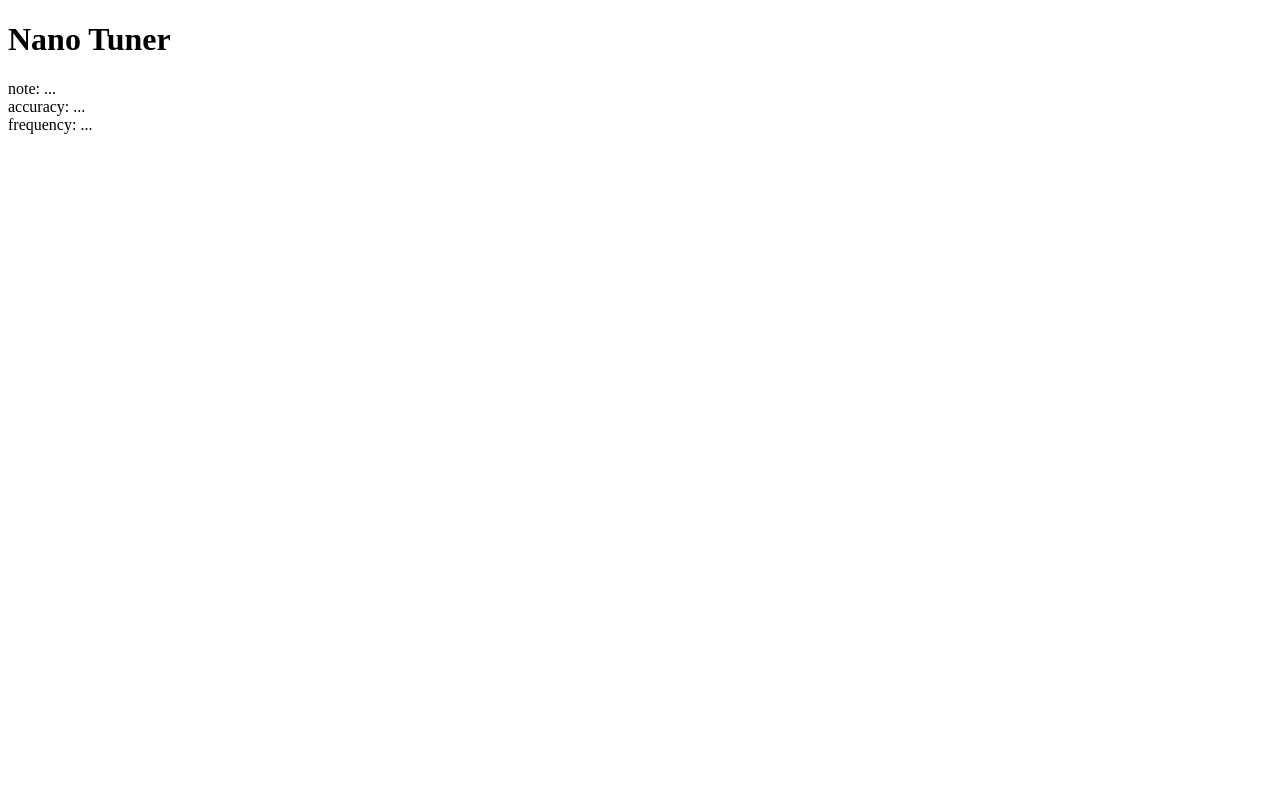
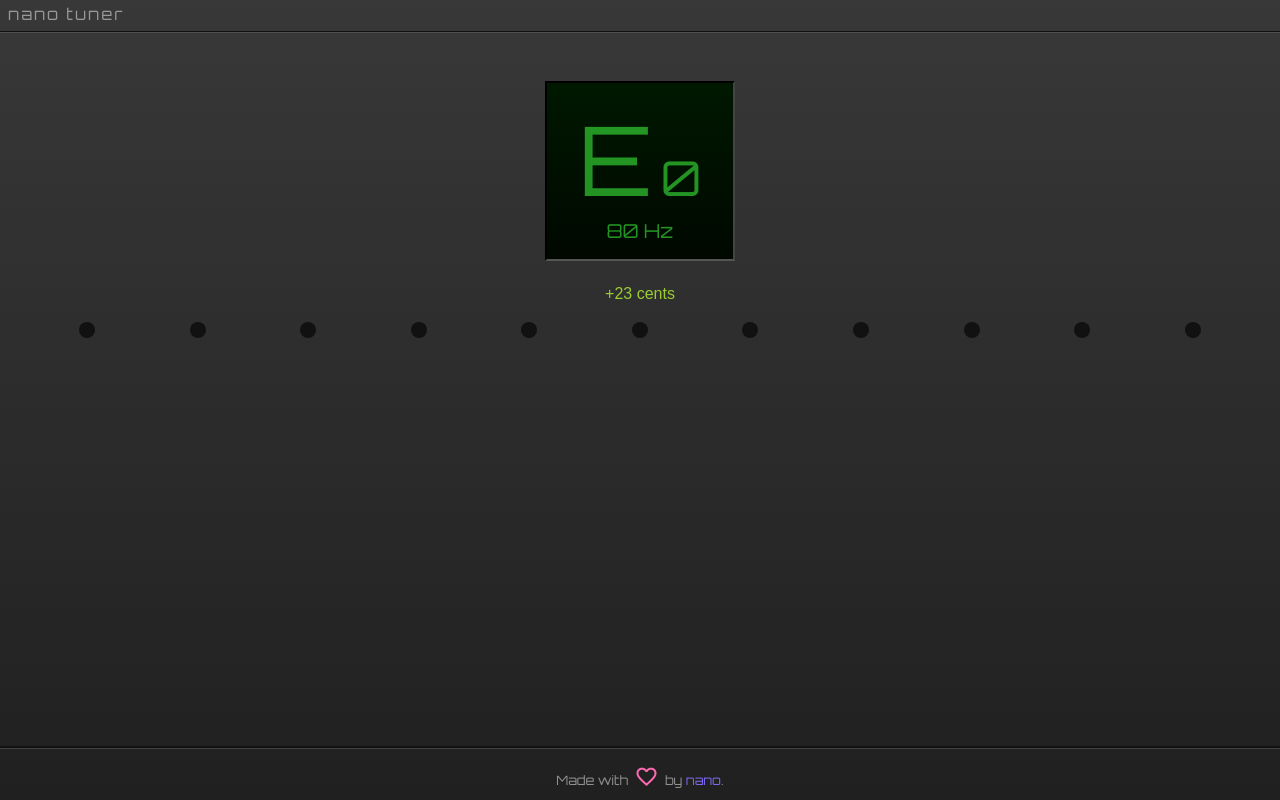
Before and after one commit to mec-nyan/nano-tuner, a React (Vite) app: page / in a window 1280 px wide. Built offline with nearby package versions, Linux system fonts and the light colour scheme; no server answers.

Commit message:
Add basic styles.

```diff
--- a/index.html
+++ b/index.html
@@ -1,13 +1,18 @@
 <!doctype html>
 <html lang="en">
+
 <head>
   <meta charset="UTF-8" />
   <link rel="icon" type="image/svg+xml" href="/favicon.svg" />
+  <link rel="stylesheet"
+    href="https://fonts.googleapis.com/css2?family=Material+Symbols+Outlined:opsz,wght,FILL,GRAD@20..48,100..700,0..1,-50..200&icon_names=favorite" />
   <meta name="viewport" content="width=device-width, initial-scale=1.0" />
   <title>nano-tuner</title>
 </head>
+
 <body>
   <div id="root"></div>
   <script type="module" src="/src/main.tsx"></script>
 </body>
+
 </html>
--- a/src/App.tsx
+++ b/src/App.tsx
@@ -3,10 +3,18 @@ import { Tuner } from './components/Tuner'
 
 function App() {
   return (
-    <>
-      <h1>Nano Tuner</h1>
-      <Tuner />
-    </>
+    <div className='home'>
+      <h1 className='app-name'>nano tuner</h1>
+      <div className='main-container'>
+        <Tuner />
+        <footer>
+          <p>
+            Made with <span
+              className='material-symbols-outlined love'>favorite</span> by <span
+              className='author'>nano</span>.</p>
+        </footer>
+      </div>
+    </div>
   )
 }
 
--- /dev/null
+++ b/src/components/Tuner.css
@@ -0,0 +1,80 @@
+.tuner {
+  width: 100%;
+  height: 100%;
+  border-bottom: 2px solid #111;
+  /* border: 1px solid red; */
+}
+
+.top {
+  width: 100%;
+  display: flex;
+  flex-direction: row;
+  justify-content: space-around;
+  box-sizing: border-box;
+  padding: 3rem 0 1.5rem;
+}
+
+.display {
+  /* height: 9rem; */
+  /* width: 9rem; */
+  height: fit-content;
+  width: fit-content;
+  display: flex;
+  flex-direction: column;
+  justify-content: center;
+  align-items: center;
+  padding: 1rem 2rem;
+  /* background-color: black; */
+  background-image: linear-gradient(to bottom, #001800, #000800);
+  /* TODO: Change colour as we get closer to the note.
+  Reserve "green" to the note in tune. */
+  color: limegreen;
+  border: 2px solid #000;
+  border-bottom-color: #555;
+  border-right-color: #444;
+  /* border-radius: 4px; */
+}
+
+.note-name {
+  font-size: 6rem;
+  opacity: 0.7;
+}
+
+.note-index {
+  font-size: 3rem;
+  opacity: 0.7;
+  padding-left: 8px;
+}
+
+.note-frequency {
+  font-size: 1.2rem;
+  opacity: 0.7;
+}
+
+.cents {
+  width: 100%;
+  font-family: sans-serif;
+  color: yellowgreen;
+  margin-bottom: 1.2rem;
+  /* height: 1rem; */
+  display: flex;
+  justify-content: center;
+  /* border: 1px solid red; */
+}
+
+.accuracy {
+  width: 100%;
+  height: 16px;
+  display: flex;
+  align-items: center;
+  justify-content: space-around;
+  padding: 0 2rem;
+  /* border: 1px solid red; */
+}
+
+.accuracy .bar {
+  height: 100%;
+  width: 16px;
+  background-color: #111;
+  border-radius: 8px;
+}
--- a/src/components/Tuner.tsx
+++ b/src/components/Tuner.tsx
@@ -1,34 +1,70 @@
 import { frequencyToNote } from "../audio/frequencyToNote";
 import { usePitchDetector } from "../hooks/usePitchDetector";
+
+import './Tuner.css'
 
 export function Tuner() {
   const { frequency, error } = usePitchDetector()
 
+  // TODO: Display errors gracefully.
   if (error) {
     return <div className='error-message'>{error}</div>
   }
 
+
   if (frequency === null) {
     return (
-      <div className='note-info'>
-        <div className='note'>note: ...</div>
-        <div className='cents'>accuracy: ...</div>
-        <div className='frequency'>frequency: ...</div>
+      <div className='tuner'>
+        <div className='top'>
+          <div className='display'>
+            <div className='note'>
+              <span className='note-name'>E</span>
+              <span className='note-index'>0</span>
+            </div>
+            <div className='note-frequency'>80 Hz</div>
+          </div>
+        </div>
+        <AccuracyBar />
       </div>
     )
   }
 
   const noteInfo = frequencyToNote(frequency)
 
+    return (
+      <div className='tuner'>
+        <div className='top'>
+          <div className='display'>
+            <div className='note'>
+              {/* TOOD: Separate note index from note name. */}
+              <span className='note-name'>{noteInfo.note}</span>
+              <span className='note-index'></span>
+            </div>
+            <div className='note-frequency'>{Math.floor(noteInfo.frequency)} Hz</div>
+          </div>
+        </div>
+        <AccuracyBar />
+      </div>
+    )
+}
+
+// TODO: Pass cents as props.
+function AccuracyBar() {
+  let bars = []
+  const numBars = 11
+  for (let i = 0; i < numBars; i++) {
+    bars.push(
+      <div className='bar'></div>
+    )
+  }
   return (
-    <div className='note-info'>
-      <div className='note'>note: {noteInfo.note}</div>
-      <div className='cents'>accuracy: {noteInfo.cents > 0 && '+'}{noteInfo.cents} cents</div>
-      <div className='frequency'>frequency: {Math.floor(noteInfo.frequency)}</div>
-      {
-      noteInfo.isInTune &&
-      <div className='in-tune'>Ferpect!</div>
-      }
-    </div>
+    <>
+      <div className='cents'>
+        +23 cents
+      </div>
+      <div className='accuracy'>
+        {bars}
+      </div>
+    </>
   )
 }
--- a/src/index.css
+++ b/src/index.css
@@ -0,0 +1,64 @@
+@import url('https://fonts.googleapis.com/css2?family=Orbitron:wght@400..900&display=swap');
+
+* {
+  padding: 0;
+  margin: 0;
+  box-sizing: border-box;
+  font-family: 'Orbitron', sans-serif;
+}
+
+:root {
+  --app-name-height: 32px;
+}
+
+.home {
+  width: 100vw;
+  height: 100vh;
+  display: grid;
+  grid-template-rows: var(--app-name-height) 1fr;
+  background-color: #444;
+  background-image: linear-gradient(to bottom, #383838, #202020);
+  color: #909090;
+}
+
+.app-name {
+  height: var(--app-name-height);
+  font-family: 'Orbitron', sans-serif;
+  font-weight: normal;
+  font-size: 1rem;
+  padding: 4px 8px;
+  color: #989898;
+  letter-spacing: 2px;
+  border-bottom: 1px solid #101010;
+  /* border: 1px solid red; */
+}
+
+.main-container {
+  width: 100%;
+  height: 100%;
+  display: flex;
+  flex-direction: column;
+  justify-content: space-between;
+  border-top: 1px solid #505050;
+}
+
+footer {
+  text-align: center;
+  font-size: 0.8rem;
+  padding: 12px 0;
+  border-top: 1px solid #404040;
+}
+
+.material-symbols-outlined {
+  color: hotpink;
+  font-variation-settings: 'FILL' 0, 'wght' 400, 'GRAD' 0, 'opsz' 24;
+}
+
+.love {
+  transform: translateY(4px);
+  padding: 0 3px;
+}
+
+.author {
+  color: mediumslateblue;
+}
```
Lines whose indentation alone changed are shown as unchanged.
